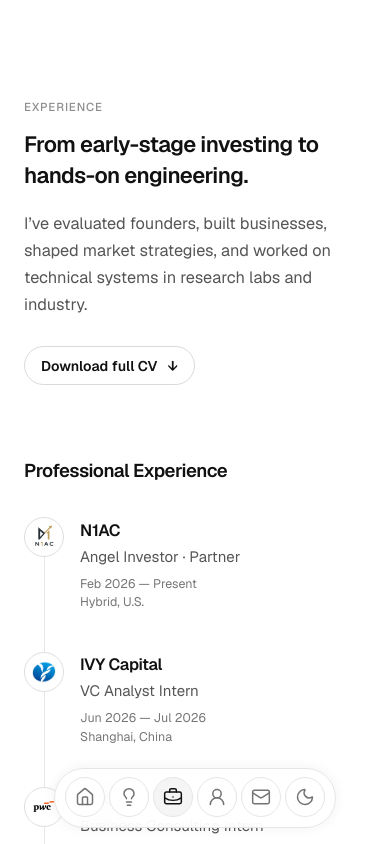
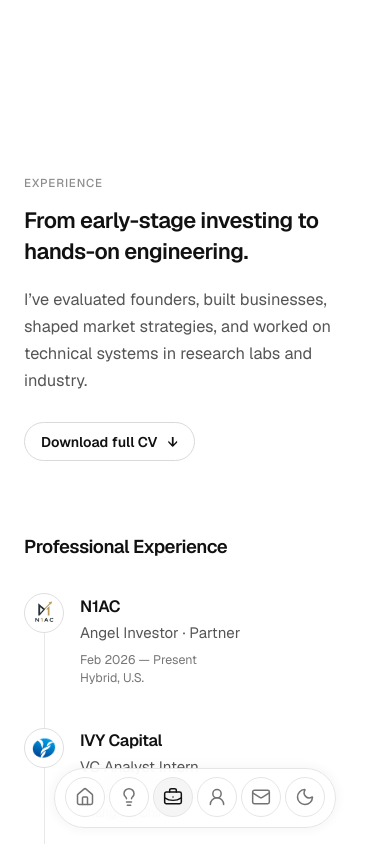
Before and after one commit to ayvhc/websitev2, a Next.js app: page /experience in a window 390 px wide. Built offline with nearby package versions, Linux system fonts and the light colour scheme.

Commit message:
Lower Experience page introduction

```diff
--- a/app/globals.css
+++ b/app/globals.css
@@ -1492,7 +1492,7 @@ button {
 .experience-page {
   width: min(58rem, calc(100% - 3rem));
   margin: 0 auto;
-  padding: clamp(7.5rem, 15vh, 11rem) 0 9rem;
+  padding: clamp(11rem, 27vh, 18rem) 0 9rem;
 }
 
 .experience-intro {
@@ -1945,7 +1945,7 @@ button {
 
   .experience-page {
     width: calc(100% - 3rem);
-    padding-top: 6.25rem;
+    padding-top: clamp(8rem, 22vh, 11rem);
   }
 
   .experience-intro {
```
